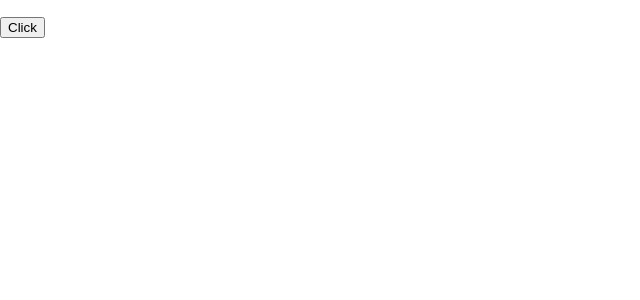
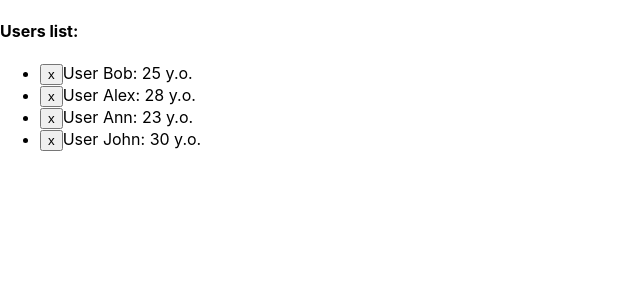
Before and after one commit to SandraYushko/ekzamenTS, a React (Create React App) app: page / in a window 1280 px wide. Shown: the top 300 px of the page, without its empty margins (0-640 px from the left). Built offline with nearby package versions, Linux system fonts and the light colour scheme.

Commit message:
Ponedelnik. Ekzamen #3 zadanie 10

```diff
--- a/src/index.tsx
+++ b/src/index.tsx
@@ -1,24 +1,53 @@
-import React, {useState, MouseEvent} from 'react';
+import React, {useState} from 'react';
 import ReactDOM from 'react-dom';
 import './index.css';
 
-function Button() {
-    const [tagName, setTagName] = useState<string>()
-    const onClickHandler = (e: MouseEvent<HTMLButtonElement>) => {
-        setTagName(e.currentTarget.tagName)
+type UserType = {
+    id: number
+    name: string
+    age: number
+}
+
+type UserPropsType = UserType & {
+    deleteUser: (id: number) => void
+}
+
+function User(props: UserPropsType) {
+    return (
+        <li>
+            <button onClick={()=>props.deleteUser(props.id)}>x</button>
+            User {props.name}: {props.age} y.o.
+        </li>
+    )
+}
+
+function UsersList() {
+    const data: Array<UserType> = [
+        {id: 1, name: "Bob", age: 25},
+        {id: 2, name: "Alex", age: 28},
+        {id: 3, name: "Ann", age: 23},
+        {id: 4, name: "John", age: 30},
+    ]
+    const [users, setUsers] = useState<Array<UserType>>(data)
+    const deleteUser = (userID: number) => {
+        setUsers(users.filter(u => u.id !== userID))
     }
     return (
-        <>
-            <p>{tagName}</p>
-            <button onClick={onClickHandler} >
-                <span>Click</span>
-            </button>
-        </>
+        <main>
+            <h4>Users list:</h4>
+            <ul>
+                {users.map(u => <User
+                    key={u.id}
+                    {...u}
+                    deleteUser={deleteUser}
+                />)}
+            </ul>
+        </main>
     )
 }
 
 ReactDOM.render(
-    <Button/>, document.getElementById('root')
+    <UsersList/>, document.getElementById('root')
 );
-
-// Что надо написать вместо ххх, что бы на странице появился текст BUTTON?
+// В типе UserPropsType у функции deleteUser в параметрах указан тип "any".
+// Какой тип было бы указать правильнее?
```
